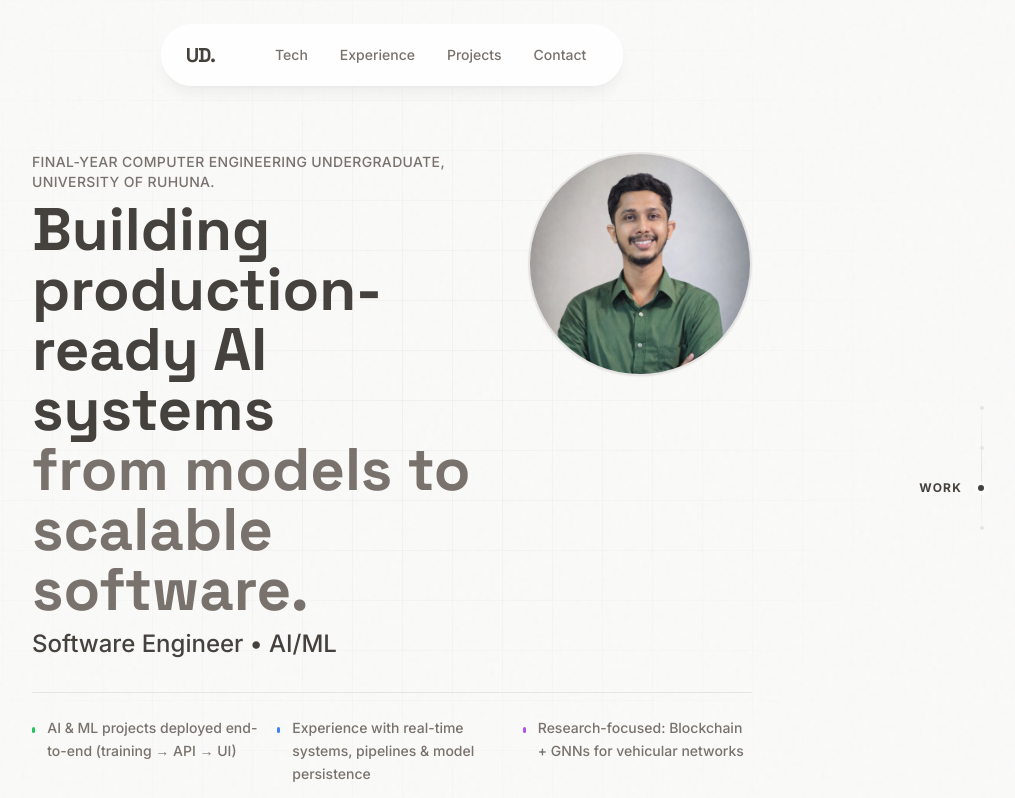
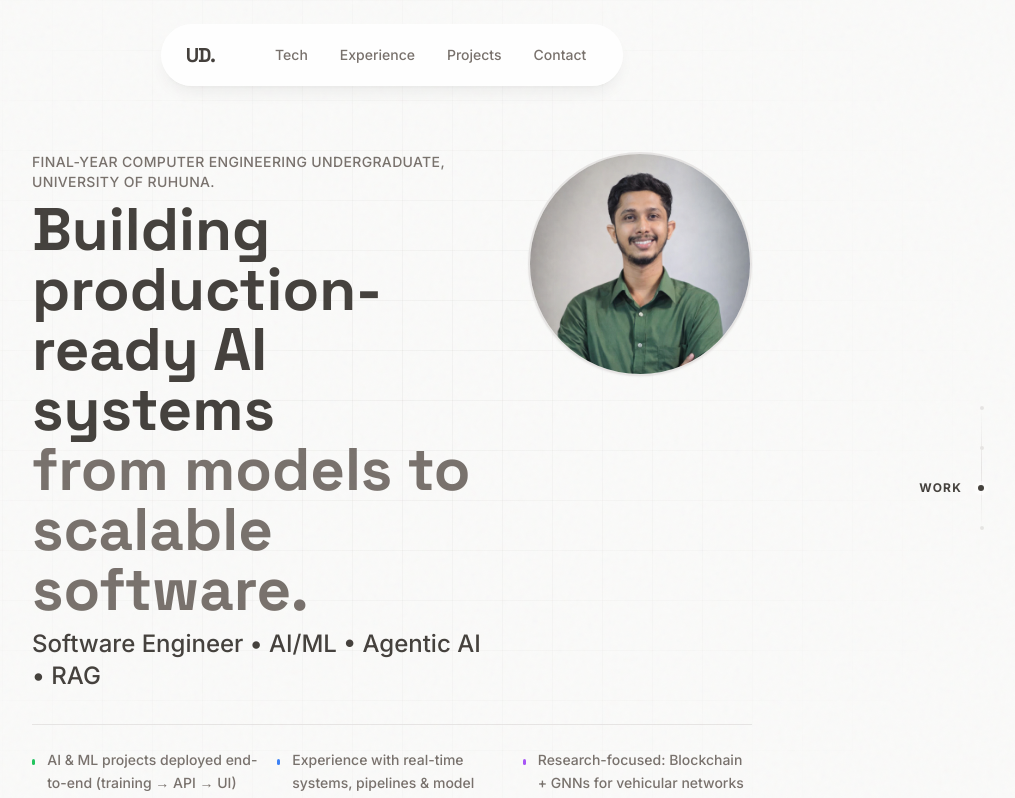
Before and after one commit to Diluksha-Upeka/New-Portfolio-Minimal, a Next.js app: page / in a window 1280 px wide. Shown: the top 798 px of the page, without its empty margins (248-1263 px from the left). Built offline with nearby package versions, Linux system fonts and the light colour scheme.

Commit message:
Update profile subtitle with additional AI specializations

```diff
--- a/app/page.tsx
+++ b/app/page.tsx
@@ -33,7 +33,7 @@ export default async function Home() {
                 </span>
               </h1>
               <p className="text-xl font-medium text-zen-text md:text-2xl">
-                Software Engineer • AI/ML
+                Software Engineer • AI/ML • Agentic AI • RAG
               </p>
             </div>
             <div className="flex-shrink-0">
```
